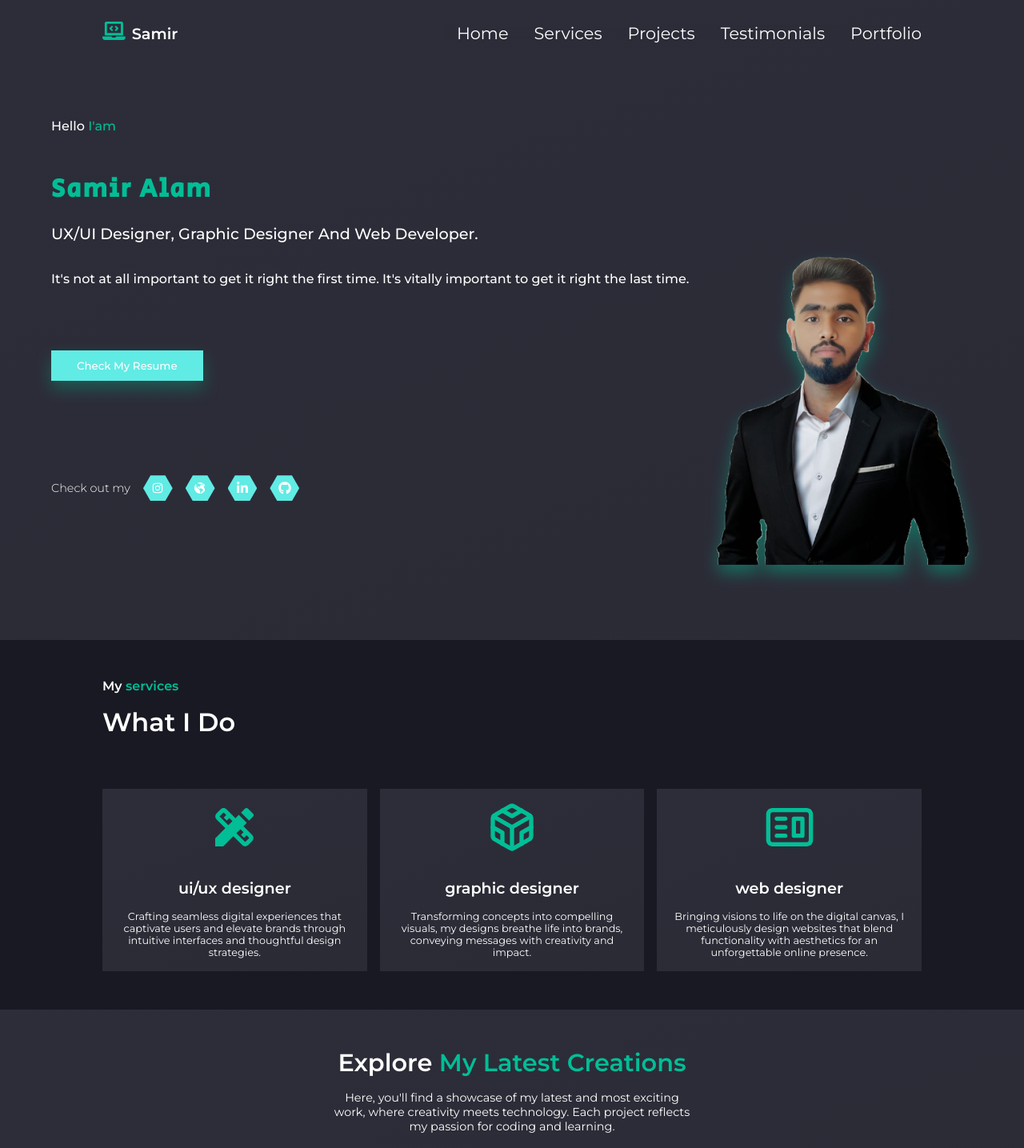
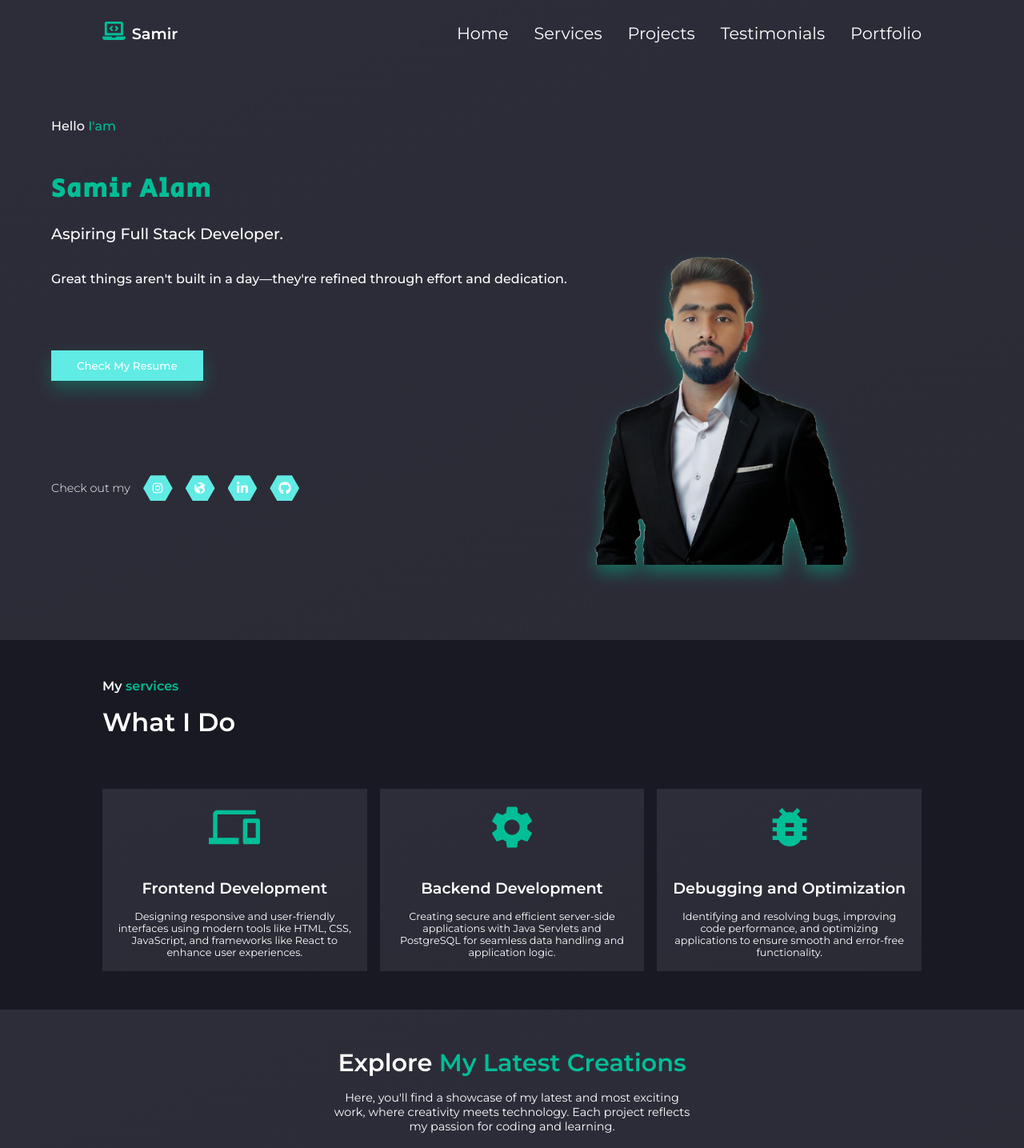
Before and after one commit to samiralam04/samir-portfolio, a React (Create React App) app: page / in a window 1280 px wide. Shown: the top 1435 px of the page at 80% size. Built offline with nearby package versions, Linux system fonts and the light colour scheme; the HTML template or start-up script is replaced by a standard one.

Commit message:
enhance service section

```diff
--- a/src/components/Banner/ProfComponent.jsx
+++ b/src/components/Banner/ProfComponent.jsx
@@ -15,9 +15,9 @@ function ProfComponent() {
             Hello <span className="green">I'am</span>
           </h4>
           <h1 className="green">Samir Alam</h1>
-          <h3>UX/UI Designer, graphic designer and  Web Developer.</h3>
+          <h3>Aspiring Full Stack Developer.</h3>
           <h4>
-          It's not at all important to get it right the first time. It's vitally important to get it right the last time.
+          Great things aren't built in a day—they're refined through effort and dedication.
           </h4>
           <a href="https://drive.google.com/file/d/1stEh8kycPgGbF8ZuEDnY5AE9vmvibYjb/view?usp=drive_link"target="_blank">
           <button>Check My Resume </button></a>
--- a/src/components/Service/Services.jsx
+++ b/src/components/Service/Services.jsx
@@ -1,7 +1,7 @@
 import React from "react";
-import { MdDesignServices } from "react-icons/md";
-import { FiCodesandbox } from "react-icons/fi";
-import { CgWebsite } from "react-icons/cg";
+import { MdDevices } from "react-icons/md";
+import {  MdSettings } from "react-icons/md";
+import { MdBugReport } from "react-icons/md";
 import styled from "styled-components";
 import Card from "./Card";
 import { Slide } from "react-awesome-reveal";
@@ -18,23 +18,23 @@ const Services = () => {
       <Cards>
         <Slide direction="left">
           <Card
-            Icon={MdDesignServices}
-            title={"ui/ux designer"}
-            disc={`Crafting seamless digital experiences that captivate users and elevate brands through intuitive interfaces and thoughtful design strategies.`}
+            Icon={MdDevices}
+            title={"Frontend Development"}
+            disc={`Designing responsive and user-friendly interfaces using modern tools like HTML, CSS, JavaScript, and frameworks like React to enhance user experiences.`}
           />
         </Slide>
         <Slide direction="up">
           <Card
-            Icon={FiCodesandbox}
-            title={"graphic designer"}
-            disc={`Transforming concepts into compelling visuals, my designs breathe life into brands, conveying messages with creativity and impact.`}
+            Icon={ MdSettings}
+            title={"Backend Development"}
+            disc={`Creating secure and efficient server-side applications with Java Servlets and PostgreSQL for seamless data handling and application logic.`}
           />
         </Slide>
         <Slide direction="right">
           <Card
-            Icon={CgWebsite}
-            title={"web designer"}
-            disc={`Bringing visions to life on the digital canvas, I meticulously design websites that blend functionality with aesthetics for an unforgettable online presence.`}
+            Icon={MdBugReport}
+            title={"Debugging and Optimization"}
+            disc={`Identifying and resolving bugs, improving code performance, and optimizing applications to ensure smooth and error-free functionality.`}
           />
         </Slide>
       </Cards>
```
